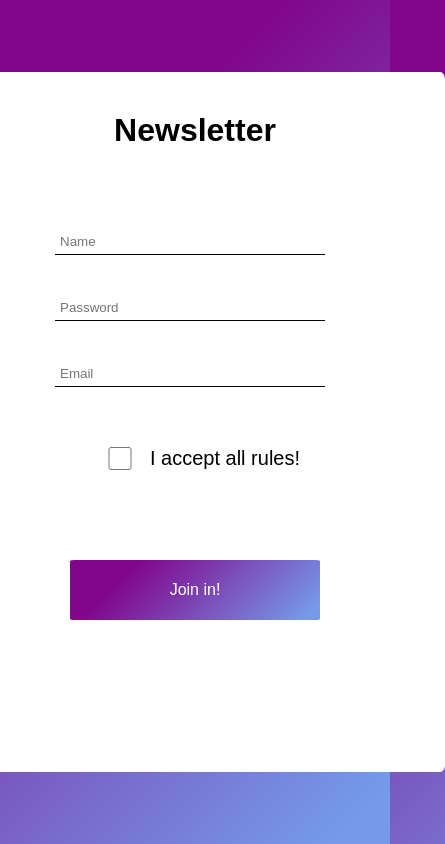
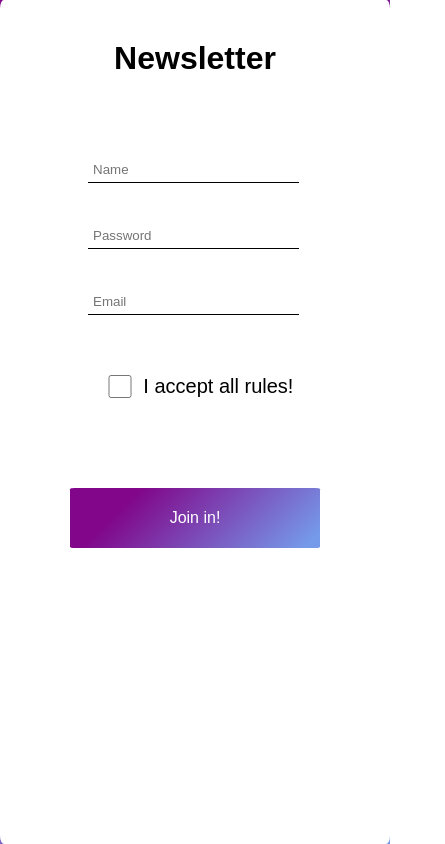
Before and after one commit to stoqel33/ReactFormProject, a React (Create React App) app: page / in a window 390 px wide. Shown: the whole page, 445 px wide, since content can reach past the window. Built offline with nearby package versions, Linux system fonts and the light colour scheme.

Commit message:
add media queries

```diff
--- a/src/Components/App/App.js
+++ b/src/Components/App/App.js
@@ -1,5 +1,8 @@
 import React from 'react';
 import Form from '../Form/Form';
+
+let vh = window.innerHeight * 0.01;
+document.documentElement.style.setProperty('--vh', `${vh}px`);
 
 class App extends React.Component {
   state = {
--- a/src/Components/Form/Form.css
+++ b/src/Components/Form/Form.css
@@ -7,6 +7,20 @@
 
   background-color: white;
   border-radius: 1%;
+}
+
+@media only screen and (max-width: 600px) {
+  .wrapper {
+    width: 85vw;
+    height: 80vh;
+  }
+}
+
+@media only screen and (max-width: 400px) {
+  .wrapper {
+    width: 100vw;
+    height: 100vh;
+  }
 }
 
 h1{
--- a/src/index.css
+++ b/src/index.css
@@ -14,6 +14,5 @@ body {
   justify-content: center;
   align-items: center;
 
-  max-width: inherit;
-  max-height: inherit;
+  overflow: hidden;
 }
```
